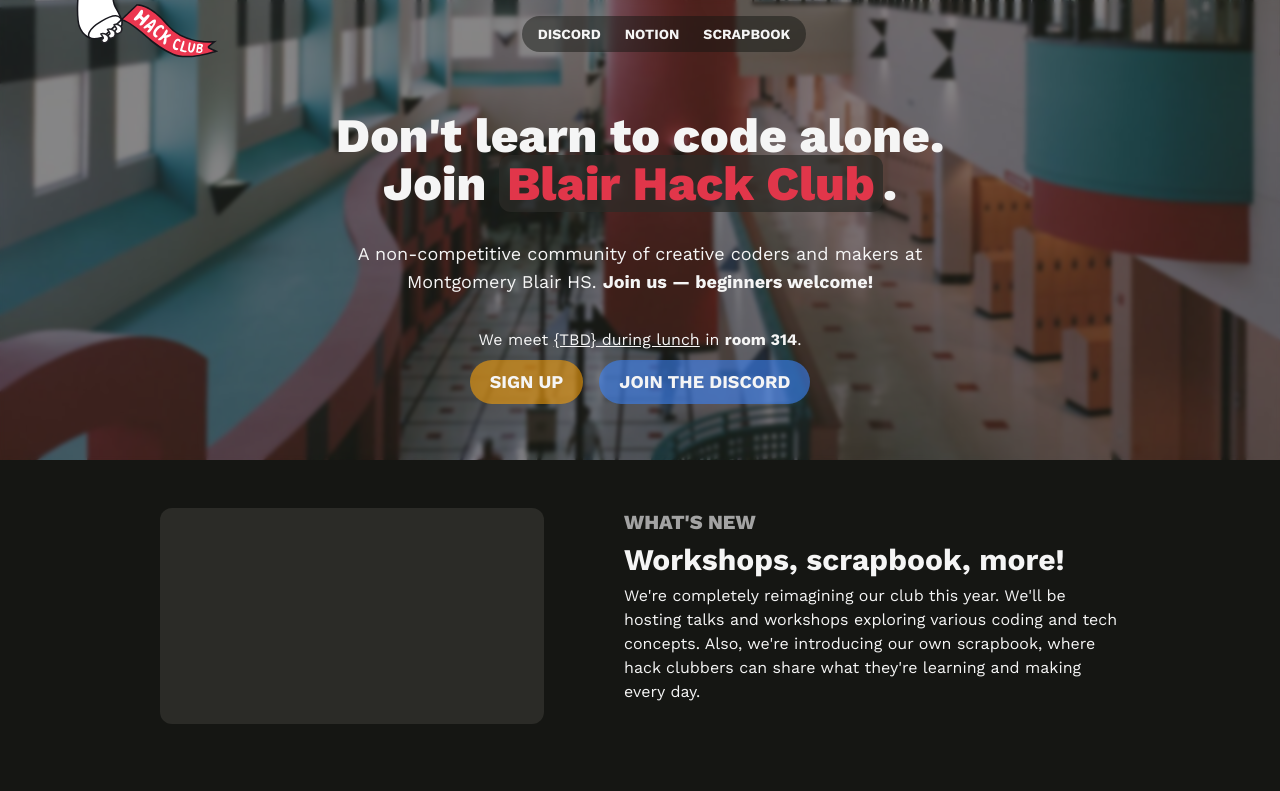
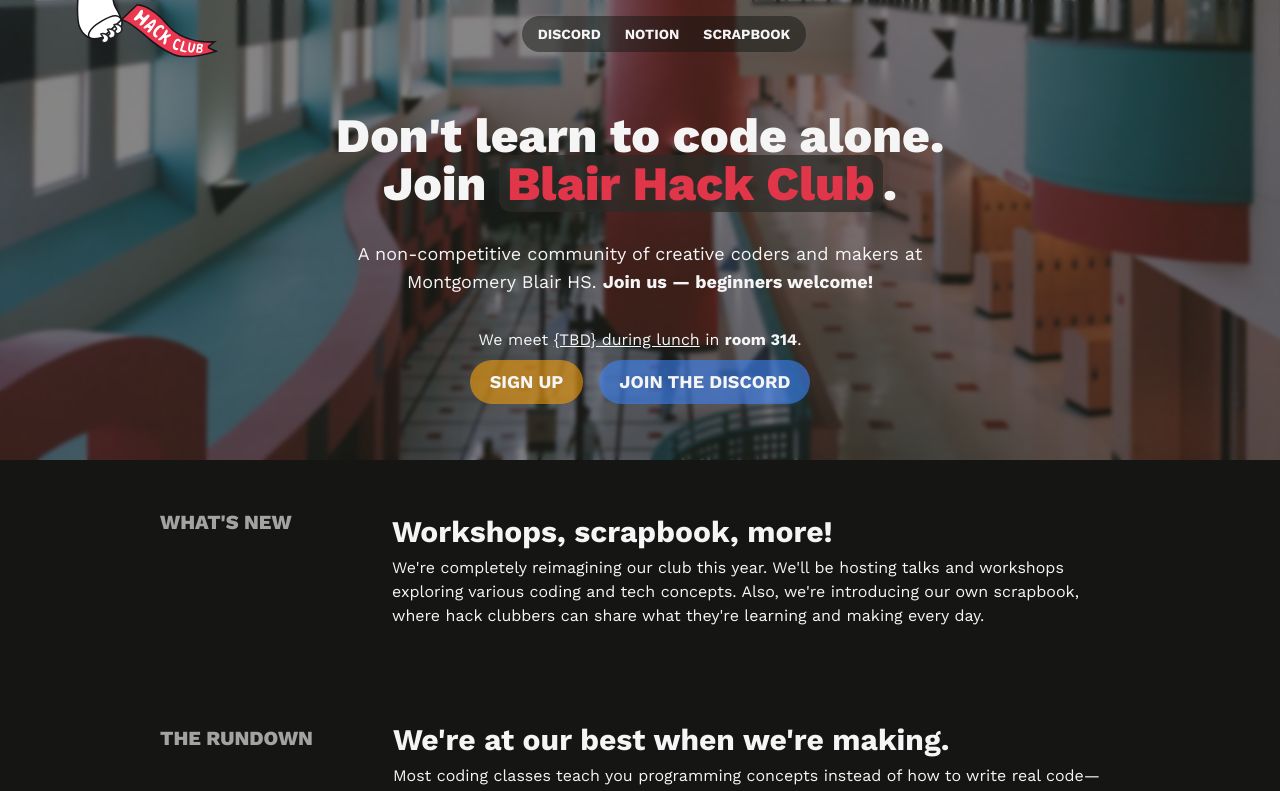
Before and after one commit to blairhackclub/site-v2, a Next.js app: page / in a window 1280 px wide. Shown: the top 791 px of the page. Built offline with nearby package versions, Linux system fonts and the light colour scheme.

Commit message:
Update homepage and links

```diff
--- a/components/Navbar.tsx
+++ b/components/Navbar.tsx
@@ -16,7 +16,7 @@
             </a>
           </Link>
           <div className="px-4 py-2 flex justify-center items-center gap-6 text-sm font-bold uppercase bg-theme-background/50 rounded-full">
-            <a className="cursor-pointer hover:underline underline-offset-2" href="" target="_blank" rel="noopener noreferrer">
+            <a className="cursor-pointer hover:underline underline-offset-2" href="https://bhc.page.link/discord" target="_blank" rel="noopener noreferrer">
               Discord
             </a>
             <a className="cursor-pointer hover:underline underline-offset-2" href="https://blairhackclub.notion.site">
--- a/pages/index.tsx
+++ b/pages/index.tsx
@@ -28,12 +28,12 @@
             We meet <u>&#123;TBD&#125; during lunch</u> in <b>room 314</b>.
           </p>
           <div className="flex flex-col sm:flex-row justify-center items-center gap-3 sm:gap-4 mt-4 sm:mt-2">
-            <a href="" target="_blank" rel="noopener noreferrer">
+            <a href="https://bhc.page.link/signupform" target="_blank" rel="noopener noreferrer">
               <button className="px-5 py-1 sm:py-2 bg-amber-500/60 rounded-full text-lg font-bold uppercase transition duration-150 hover:scale-105">
                 Sign up
               </button>
             </a>
-            <a href="" target="_blank" rel="noopener noreferrer">
+            <a href="https://bhc.page.link/discord" target="_blank" rel="noopener noreferrer">
               <button className="px-5 py-1 sm:py-2 bg-blue-500/60 rounded-full text-lg font-bold uppercase transition duration-150 hover:scale-105">
                 Join the Discord
               </button>
@@ -44,11 +44,10 @@
     </header>
 
     <main className="container max-w-5xl px-8 py-12 flex flex-col gap-24">
-      <section className="flex flex-col md:flex-row gap-12 md:gap-20">
+      {/* <section className="flex flex-col md:flex-row gap-12 md:gap-20">
         <div>
           <iframe
-            className="w-full md:w-96 aspect-video rounded-xl bg-theme-surface"
-            // className="w-full md:w-96 aspect-video rounded-xl"
+            className="w-full md:w-96 aspect-video rounded-xl"
             src=""
             title="Blair Hack Club Promo Video 2022-23"
             frameBorder="0"
@@ -60,6 +59,22 @@
           <h2 className="text-neutral-400 text-xl font-extrabold uppercase">
             What&apos;s new
           </h2>
+          <h3 className="text-3xl font-bold leading-8 mt-2">
+            Workshops, scrapbook, more!
+          </h3>
+          <p className="mt-2">
+            We&apos;re completely reimagining our club this year. We&apos;ll be hosting talks and workshops exploring various coding and tech concepts. Also, we&apos;re introducing our own scrapbook, where hack clubbers can share what they&apos;re learning and making every day.
+          </p>
+        </div>
+      </section> */}
+
+      <section className="flex flex-col md:flex-row gap-2 md:gap-20">
+        <div>
+          <h2 className="min-w-[9.5rem] text-neutral-400 text-xl font-extrabold uppercase">
+            What&apos;s new
+          </h2>
+        </div>
+        <div className="flex-1">
           <h3 className="text-3xl font-bold leading-8 mt-2">
             Workshops, scrapbook, more!
           </h3>
```
